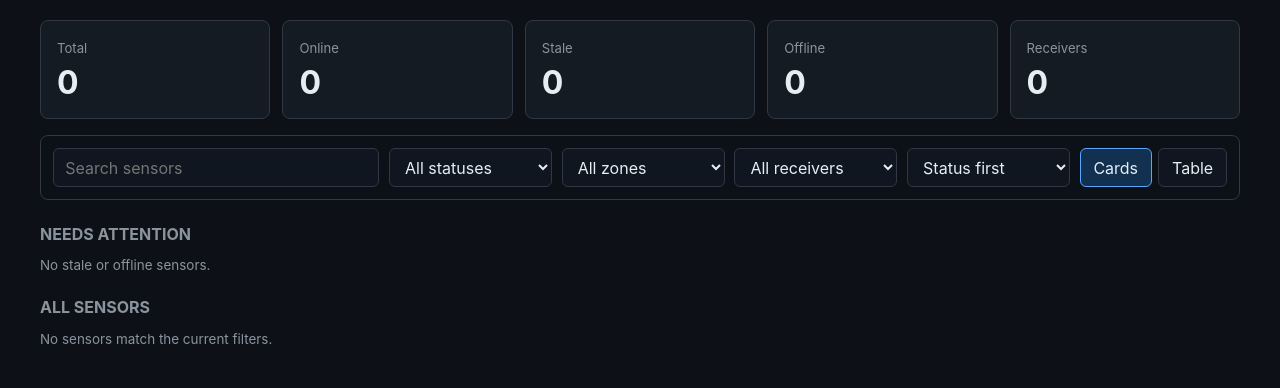
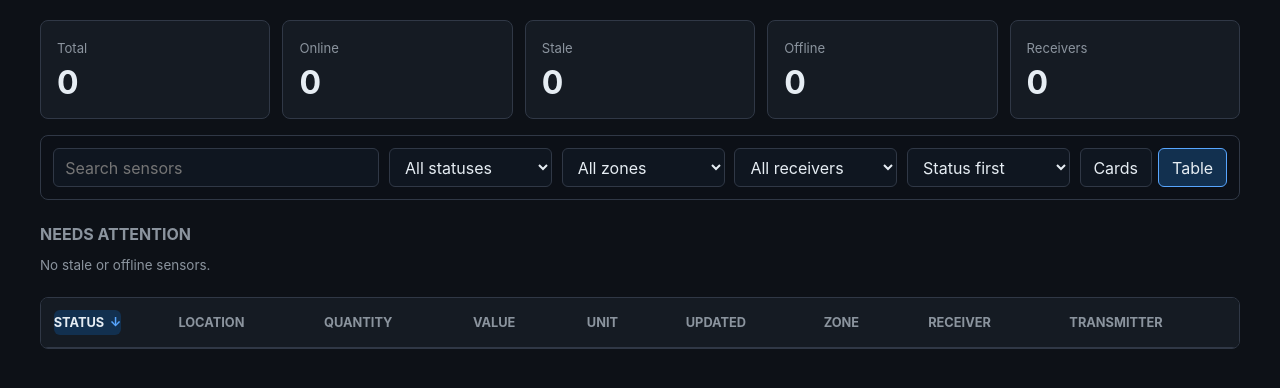
Before and after one commit to tvallas/mtrview, a FastAPI app: page / in a window 1280 px wide. Shown: the part 81-469 px from the top of the page. Run offline with FastAPI, Linux system fonts and the light colour scheme; lists and menus that the app fills with data are empty.

Commit message:
feat: make table view sortable by default

```diff
--- a/mtrview/static/app.css
+++ b/mtrview/static/app.css
@@ -274,6 +274,39 @@ th {
   text-transform: uppercase;
 }
 
+.sort-header {
+  display: inline-flex;
+  min-height: 1.6rem;
+  align-items: center;
+  gap: 0.35rem;
+  padding: 0;
+  border: 0;
+  background: transparent;
+  color: inherit;
+  font-size: inherit;
+  font-weight: 700;
+  text-transform: inherit;
+}
+
+.sort-header:hover,
+.sort-header.active {
+  color: var(--text);
+}
+
+.sort-header::after {
+  content: "";
+  width: 0.7rem;
+  color: var(--accent);
+}
+
+.sort-header.active[data-direction="asc"]::after {
+  content: "↑";
+}
+
+.sort-header.active[data-direction="desc"]::after {
+  content: "↓";
+}
+
 tr.problem td {
   background: rgba(248, 81, 73, 0.08);
 }
--- a/mtrview/static/app.js
+++ b/mtrview/static/app.js
@@ -1,6 +1,8 @@
 const state = {
   data: window.MTRVIEW_INITIAL_DATA || { readings: [], counts: {}, zones: [], receivers: [] },
-  view: "cards",
+  view: "table",
+  sortKey: "status",
+  sortDirection: "desc",
 };
 
 const els = {
@@ -25,6 +27,19 @@ const els = {
   tableView: document.getElementById("tableView"),
   cardButton: document.getElementById("cardViewButton"),
   tableButton: document.getElementById("tableViewButton"),
+  sortHeaders: document.querySelectorAll(".sort-header"),
+};
+
+const sortDefaults = {
+  status: "desc",
+  location: "asc",
+  quantity: "asc",
+  value: "asc",
+  unit: "asc",
+  updated: "asc",
+  zone: "asc",
+  receiver: "asc",
+  transmitter_id: "asc",
 };
 
 function readingStatus(reading) {
@@ -114,13 +129,50 @@ function filteredReadings() {
     );
   });
 
-  readings.sort((a, b) => {
-    if (els.sort.value === "updated") return (a.age_seconds ?? 999999999) - (b.age_seconds ?? 999999999);
-    if (els.sort.value === "quantity") return a.quantity.localeCompare(b.quantity) || a.location.localeCompare(b.location);
-    if (els.sort.value === "location") return a.location.localeCompare(b.location) || a.quantity.localeCompare(b.quantity);
-    return Number(b.problem) - Number(a.problem) || Number(b.stale) - Number(a.stale) || a.sort_key.localeCompare(b.sort_key);
-  });
+  readings.sort(compareReadings);
   return readings;
+}
+
+function compareReadings(a, b) {
+  const direction = state.sortDirection === "desc" ? -1 : 1;
+  const key = state.sortKey;
+  let result = 0;
+
+  if (key === "status") {
+    result = statusRank(a) - statusRank(b);
+  } else if (key === "updated") {
+    result = (a.age_seconds ?? 999999999) - (b.age_seconds ?? 999999999);
+  } else if (key === "value") {
+    result = compareValues(a.value, b.value);
+  } else {
+    result = textValue(a, key).localeCompare(textValue(b, key));
+  }
+
+  if (result === 0) result = a.sort_key.localeCompare(b.sort_key);
+  return result * direction;
+}
+
+function statusRank(reading) {
+  if (reading.status !== "online") return 3;
+  if (reading.critical_stale) return 2;
+  if (reading.stale) return 1;
+  return 0;
+}
+
+function compareValues(a, b) {
+  const aNumber = typeof a === "number" ? a : Number(a);
+  const bNumber = typeof b === "number" ? b : Number(b);
+  const aMissing = a === null || a === undefined || a === "" || Number.isNaN(aNumber);
+  const bMissing = b === null || b === undefined || b === "" || Number.isNaN(bNumber);
+  if (aMissing && bMissing) return 0;
+  if (aMissing) return 1;
+  if (bMissing) return -1;
+  return aNumber - bNumber;
+}
+
+function textValue(reading, key) {
+  if (key === "transmitter_id") return reading.transmitter_id || "";
+  return String(reading[key] ?? "");
 }
 
 function render() {
@@ -146,6 +198,7 @@ function render() {
 
   renderGroups(readings);
   renderTable(readings);
+  renderSortHeaders();
 }
 
 function renderGroups(readings) {
@@ -198,6 +251,19 @@ function renderTable(readings) {
     .join("");
 }
 
+function renderSortHeaders() {
+  els.sortHeaders.forEach((button) => {
+    const tableHeader = button.closest("th");
+    const isActive = button.dataset.sort === state.sortKey;
+    button.classList.toggle("active", isActive);
+    button.dataset.direction = isActive ? state.sortDirection : "";
+    tableHeader.setAttribute(
+      "aria-sort",
+      isActive ? (state.sortDirection === "asc" ? "ascending" : "descending") : "none",
+    );
+  });
+}
+
 async function refresh() {
   try {
     const response = await fetch("/api/summary", { cache: "no-store" });
@@ -209,10 +275,31 @@ async function refresh() {
   }
 }
 
-[els.search, els.status, els.zone, els.receiver, els.sort].forEach((el) => {
+[els.search, els.status, els.zone, els.receiver].forEach((el) => {
   el.addEventListener("input", render);
   el.addEventListener("change", render);
 });
+
+els.sort.addEventListener("change", () => {
+  setSort(els.sort.value);
+});
+
+els.sortHeaders.forEach((button) => {
+  button.addEventListener("click", () => {
+    setSort(button.dataset.sort);
+  });
+});
+
+function setSort(key) {
+  if (state.sortKey === key) {
+    state.sortDirection = state.sortDirection === "asc" ? "desc" : "asc";
+  } else {
+    state.sortKey = key;
+    state.sortDirection = sortDefaults[key] || "asc";
+  }
+  els.sort.value = state.sortKey;
+  render();
+}
 
 els.cardButton.addEventListener("click", () => {
   state.view = "cards";
--- a/mtrview/templates/index.html
+++ b/mtrview/templates/index.html
@@ -46,10 +46,15 @@
           <option value="location">Location</option>
           <option value="updated">Latest updated</option>
           <option value="quantity">Quantity</option>
+          <option value="value">Value</option>
+          <option value="unit">Unit</option>
+          <option value="zone">Zone</option>
+          <option value="receiver">Receiver</option>
+          <option value="transmitter_id">Transmitter</option>
         </select>
         <div class="view-toggle" role="group" aria-label="View">
-          <button id="cardViewButton" class="active" type="button">Cards</button>
-          <button id="tableViewButton" type="button">Table</button>
+          <button id="cardViewButton" type="button">Cards</button>
+          <button id="tableViewButton" class="active" type="button">Table</button>
         </div>
       </section>
 
@@ -58,24 +63,44 @@
         <div id="priorityCards" class="card-grid"></div>
       </section>
 
-      <section id="cardView" class="grouped-list">
+      <section id="cardView" class="grouped-list hidden">
         <h2>All sensors</h2>
         <div id="sensorGroups"></div>
       </section>
 
-      <section id="tableView" class="table-wrap hidden">
+      <section id="tableView" class="table-wrap">
         <table>
           <thead>
             <tr>
-              <th>Status</th>
-              <th>Location</th>
-              <th>Quantity</th>
-              <th>Value</th>
-              <th>Unit</th>
-              <th>Updated</th>
-              <th>Zone</th>
-              <th>Receiver</th>
-              <th>Transmitter</th>
+              <th aria-sort="descending">
+                <button class="sort-header active" type="button" data-sort="status">Status</button>
+              </th>
+              <th>
+                <button class="sort-header" type="button" data-sort="location">Location</button>
+              </th>
+              <th>
+                <button class="sort-header" type="button" data-sort="quantity">Quantity</button>
+              </th>
+              <th>
+                <button class="sort-header" type="button" data-sort="value">Value</button>
+              </th>
+              <th>
+                <button class="sort-header" type="button" data-sort="unit">Unit</button>
+              </th>
+              <th>
+                <button class="sort-header" type="button" data-sort="updated">Updated</button>
+              </th>
+              <th>
+                <button class="sort-header" type="button" data-sort="zone">Zone</button>
+              </th>
+              <th>
+                <button class="sort-header" type="button" data-sort="receiver">Receiver</button>
+              </th>
+              <th>
+                <button class="sort-header" type="button" data-sort="transmitter_id">
+                  Transmitter
+                </button>
+              </th>
             </tr>
           </thead>
           <tbody id="sensorTable"></tbody>
```
Also changed, not shown: tests/test_web.py (+2 -0 lines), 1 other file.
